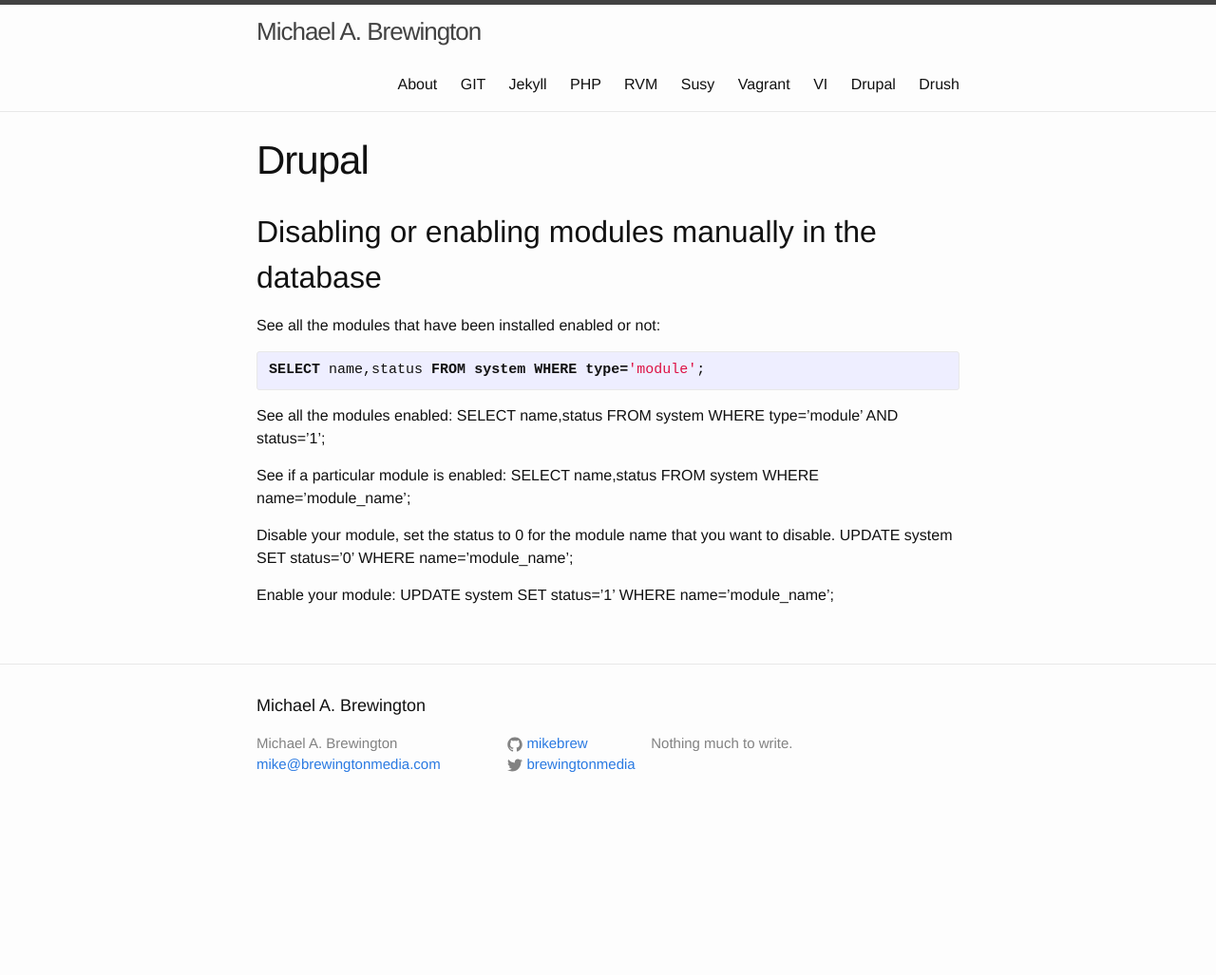
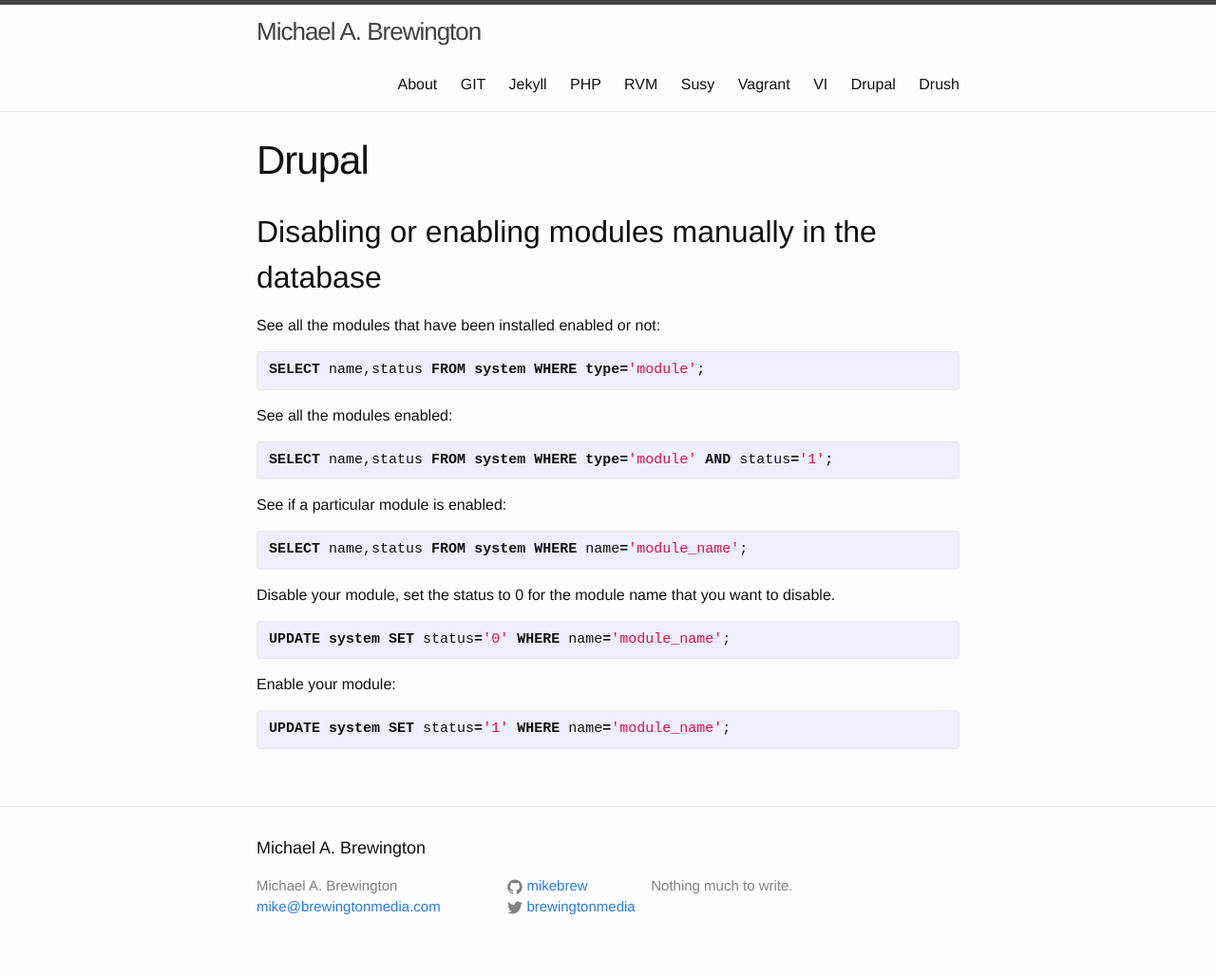
Before and after one commit to mikebrew/mikebrew.github.io, a Jekyll site: the page built from drupal.md, in a window 1280 px wide. Shown: the whole page at 95% size. Built offline with Jekyll 4.4.1, drawn with Linux system fonts in a browser that asks for light colours; before the commit the page ends 900 px from its top, so only the background shows below that.

Commit message:
updates: drupal

```diff
--- a/drupal.md
+++ b/drupal.md
@@ -10,14 +10,23 @@ See all the modules that have been installed enabled or not:
 {% highlight sql %}
 SELECT name,status FROM system WHERE type='module';
 {% endhighlight %}
+
 See all the modules enabled:
+{% highlight sql %}
 SELECT name,status FROM system WHERE type='module' AND status='1';
+{% endhighlight %}
 
 See if a particular module is enabled:
+{% highlight sql %}
 SELECT name,status FROM system WHERE name='module_name';
+{% endhighlight %}
 
 Disable your module, set the status to 0 for the module name that you want to disable.
+{% highlight sql %}
 UPDATE system SET status='0' WHERE name='module_name';
+{% endhighlight %}
 
 Enable your module:
+{% highlight sql %}
 UPDATE system SET status='1' WHERE name='module_name';
+{% endhighlight %}
```
